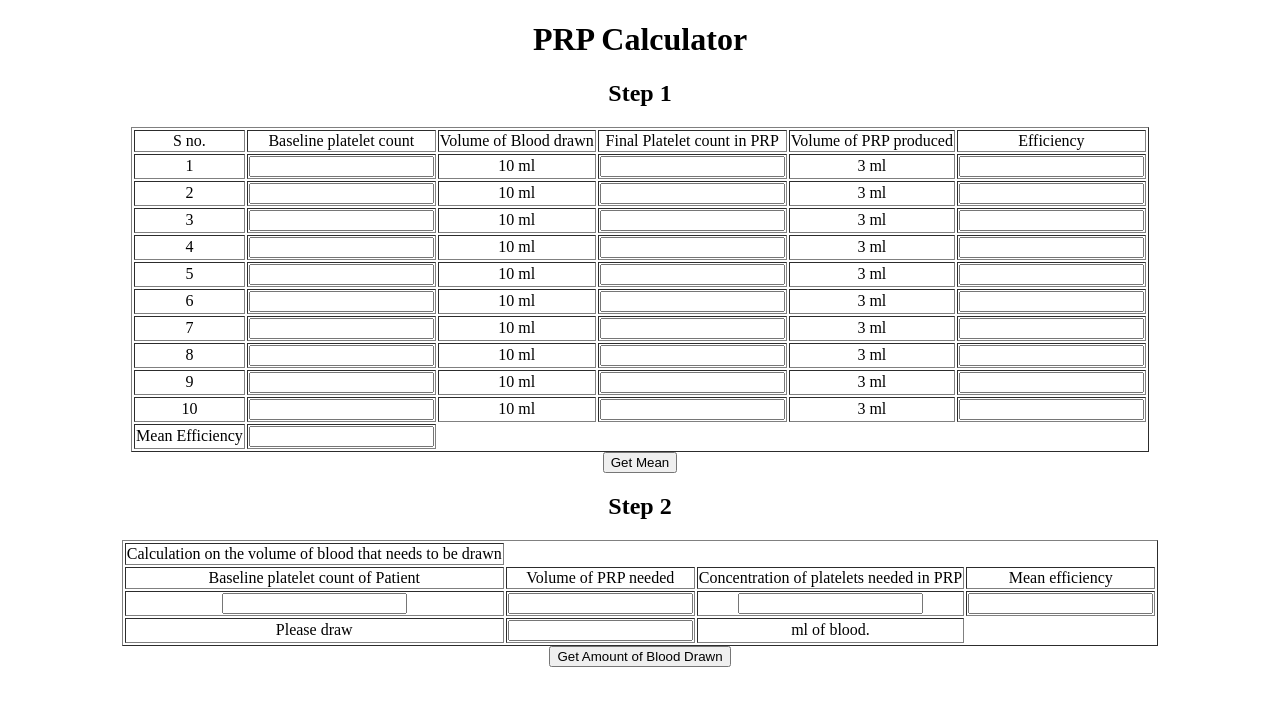
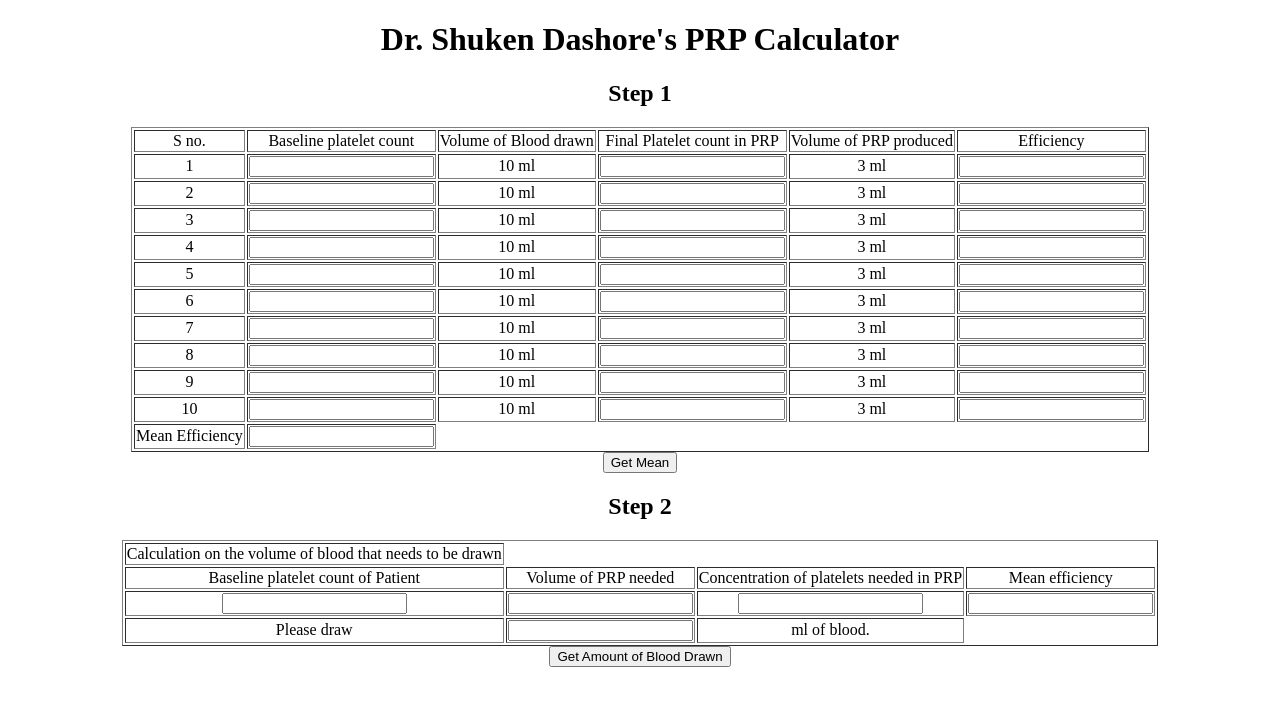
Before and after one commit to shapan1/shapan1.github.io, a plain HTML site: page index.html in a window 1280 px wide. Drawn offline with Linux system fonts and the light colour scheme.

Commit message:
update title

```diff
--- a/index.html
+++ b/index.html
@@ -1,6 +1,6 @@
 <!DOCTYPE HTML PUBLIC "-//W3C//DTD HTML 4.01//EN" "http://www.w3.org/TR/html4/strict.dtd"> <html>
 <head>
-<h1 text-align:'center'>PRP Calculator</h1>
+<h1 text-align:'center'>Dr. Shuken Dashore's PRP Calculator</h1>
 <style>
     h1, h2 {
         text-align: center;
```
